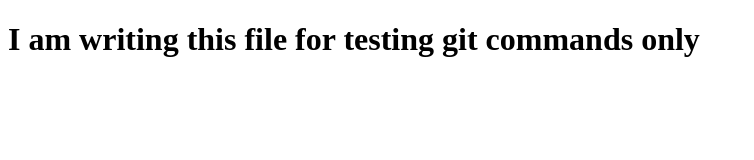
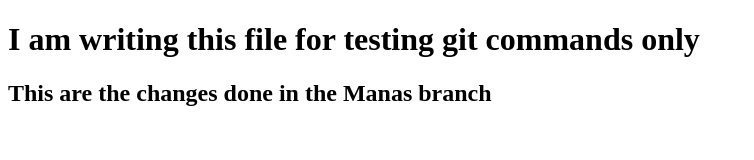
Before and after one commit to manas-153/Testing-, a plain HTML site: page index.html in a window 1280 px wide. Shown: the whole page, without its empty margins (0-754 px from the left). Drawn offline with Linux system fonts and the light colour scheme.

Commit message:
i have changed the html code in this branch by add one more line of code

```diff
--- a/index.html
+++ b/index.html
@@ -8,5 +8,7 @@
 <body>
 
     <h1>I am writing this file for testing git commands only</h1>
+
+    <h2>This are the changes done in the Manas branch</h2>
 </body>
 </html>
```
